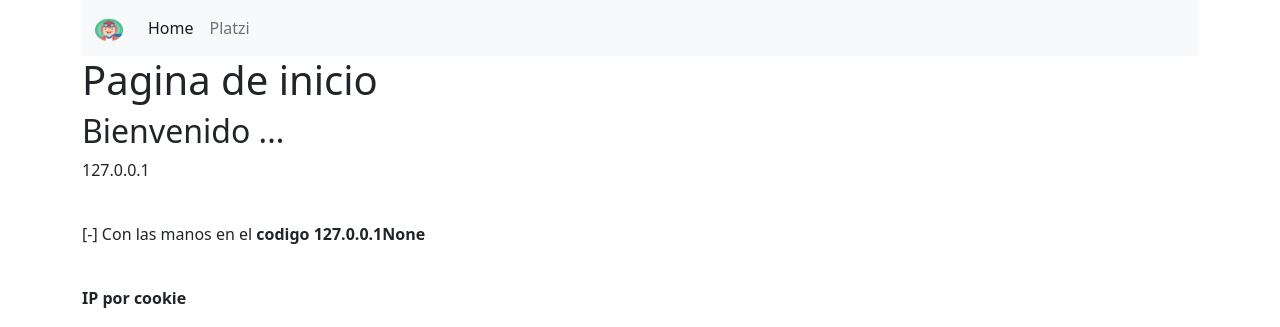
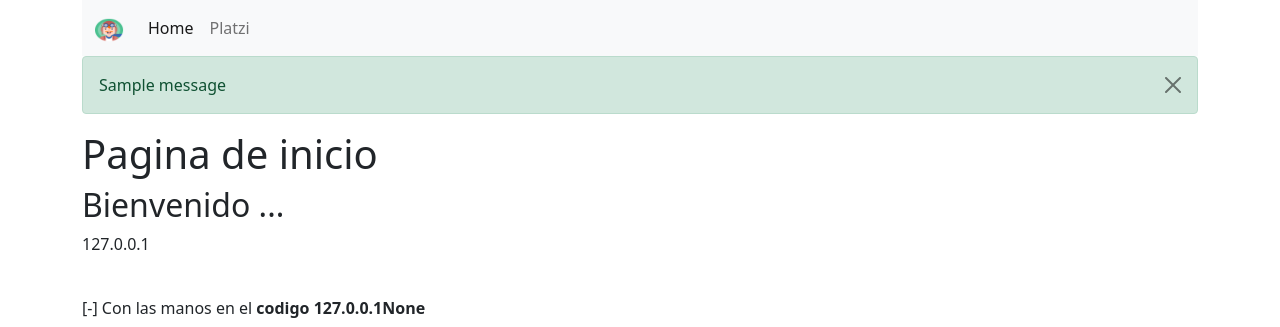
Before and after one commit to edcaamal/python-platzi, a Flask app: page /home in a window 1280 px wide. Shown: the top 327 px of the page. Run offline with Flask 2, Linux system fonts and the light colour scheme; one stand-in notice (Sample message) is shown; some libraries are stand-ins or nearby versions.

```diff
--- a/app.py
+++ b/app.py
@@ -2,13 +2,15 @@
 # Octubre 2021
 
 from flask import Flask, redirect, url_for, render_template, request, session
-from flask.helpers import make_response
+from flask.helpers import flash, make_response
 # Librerias de BootStrap
 from flask_bootstrap import Bootstrap
 # Librerias de wft
 from flask_wtf import FlaskForm
 from wtforms.fields import StringField, PasswordField, SubmitField
 from wtforms.validators import DataRequired
+# iportamos libreias de unittest
+import unittest
 
 # Declaracion de la app
 app = Flask (__name__)
@@ -24,6 +26,14 @@ class LoginForm(FlaskForm):
     username = StringField('Nombre del usuario', validators=[DataRequired()])
     password = StringField('Password', validators=[DataRequired()])
     submit = SubmitField('Enviar')
+
+# Testing
+@app.cli.command()
+def test():
+    tests = unittest.TestLoader().discover('tests')
+    unittest.TextTestRunner().run(tests)
+
+
 
 # Creando las rutas, a traves de decoradores
 @app.errorhandler(404)
@@ -63,6 +73,9 @@ def home():
         usuario = login_form.username.data
         session['usuario'] = usuario
 
+        # Creando una alerta con flash
+        flash('Nombre del usuario registrado con exito')
+
         return redirect(url_for('home'))
 
 
--- a/requirements.txt
+++ b/requirements.txt
@@ -2,3 +2,4 @@
 flask
 flask-bootstrap
 flask-wtf
+flask-testing
--- a/templates/base.html
+++ b/templates/base.html
@@ -18,6 +18,16 @@
            {% include 'navbar.html' %}
         {% endblock %}
 
+        {% for message in get_flashed_messages() %}
+            <!--<div class="alert alert-succes alert-dismissble"> -->
+            <div class="alert alert-success alert-dismissible fade show" role="alert">
+                {{ message }}
+                <button type="button" class="btn-close" data-bs-dismiss="alert" aria-label="Close"></button>
+            </div>
+
+
+        {% endfor %}
+
         {% block content %}
 
         {% endblock %}
```
Also changed, not shown: tests/test_base.py (added, +55 -0 lines).
